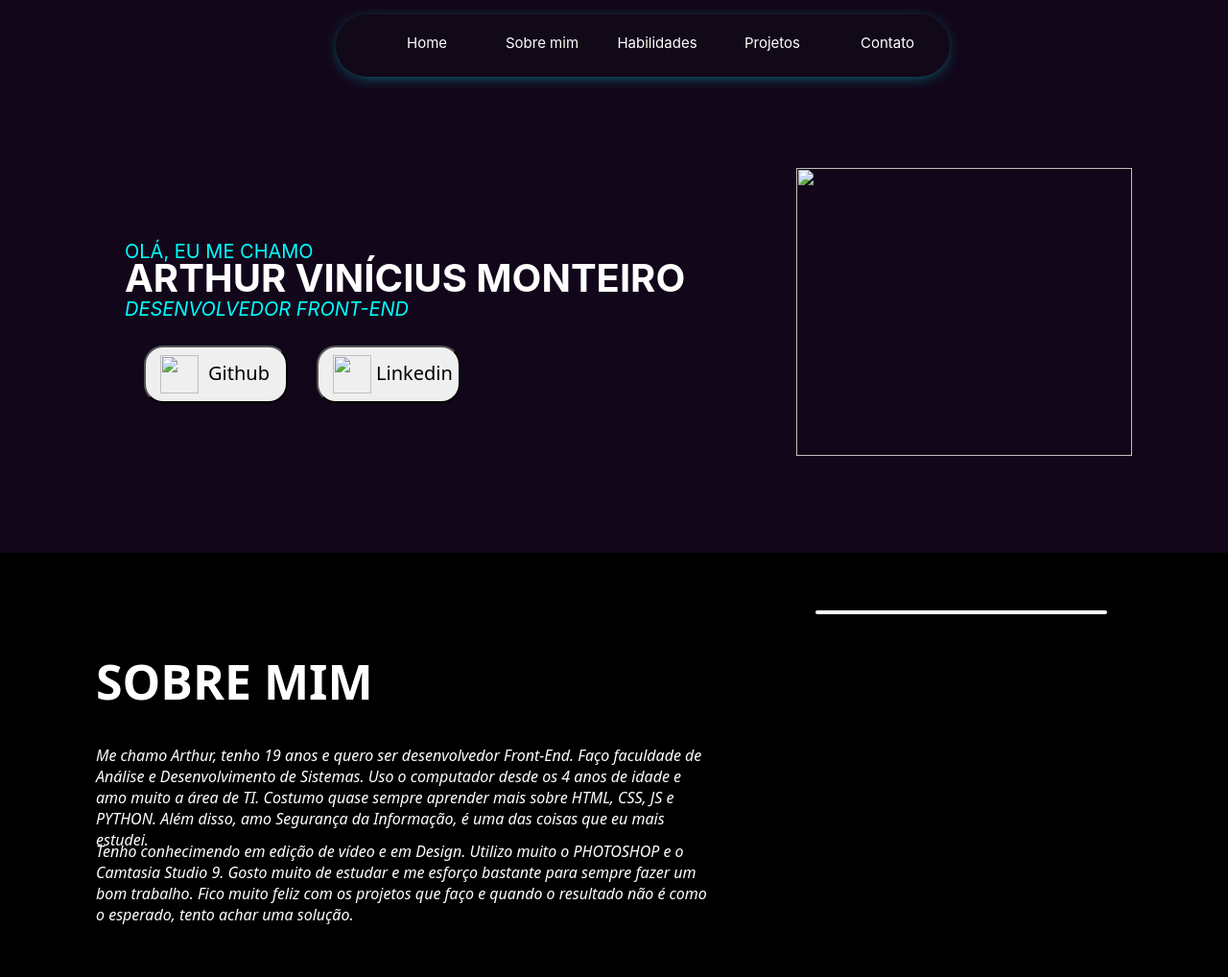
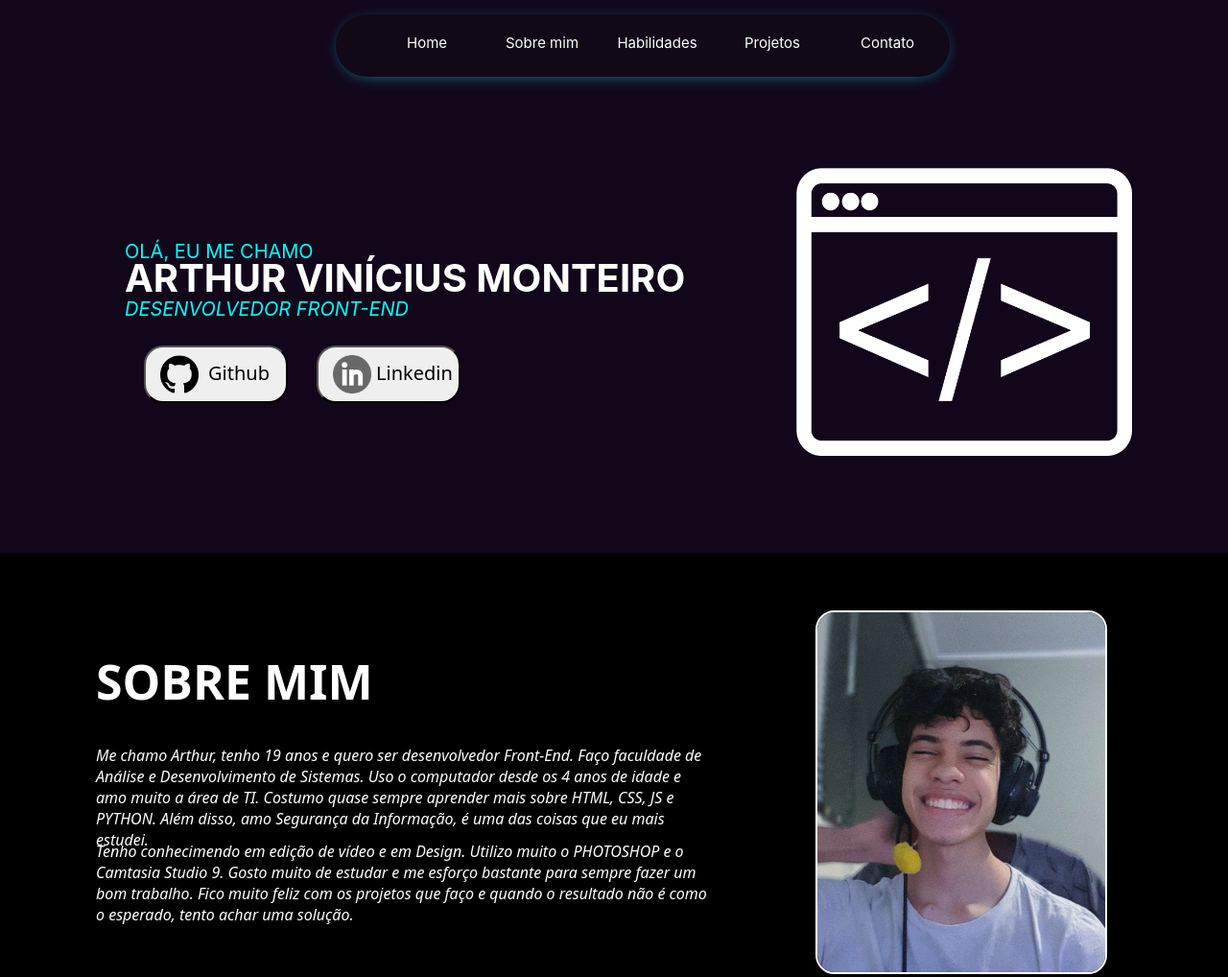
Before and after one commit to Arthurvdev/Portifolio, a plain HTML site: page index.html in a window 1280 px wide. Shown: the top 1018 px of the page at 96% size. Drawn offline with Linux system fonts and the light colour scheme.

Commit message:
Update index.html

```diff
--- a/index.html
+++ b/index.html
@@ -23,13 +23,13 @@
 
 
     <div class="home">
-        <img id="imagem_home" src="imagens/imagem_home.png">
+        <img id="imagem_home" src="imagem_home.png">
         <p id="p1">OLÁ, EU ME CHAMO</p>
         <h1 id="nome">ARTHUR VINÍCIUS MONTEIRO</h1>
         <p id="p2">DESENVOLVEDOR FRONT-END</p>
 
-       <a href="https://github.com/Arthurvdev/"><button id="botão"><img id="imagem_botão" src="imagens/logotipo-do-github.png" alt=""><p>Github</p></button></a>
-       <a href="https://www.linkedin.com/in/arthur-vin%C3%ADcius-monteiro/"><button id="botão_linkedin"><img id="imagem_botão_linkedin" src="imagens/linkedin.png" alt=""><p>Linkedin</p></button></a>
+       <a href="https://github.com/Arthurvdev/"><button id="botão"><img id="imagem_botão" src="logotipo-do-github.png" alt=""><p>Github</p></button></a>
+       <a href="https://www.linkedin.com/in/arthur-vin%C3%ADcius-monteiro/"><button id="botão_linkedin"><img id="imagem_botão_linkedin" src="linkedin.png" alt=""><p>Linkedin</p></button></a>
     </div>
 
     <div class="sobre_mim">
@@ -46,7 +46,7 @@
             muito feliz com os projetos que faço e quando o resultado não é como o esperado, tento achar uma solução.
         </p>
 
-        <img id="img" src="imagens/minhafoto.png" width="300" alt="">
+        <img id="img" src="minhafoto.png" width="300" alt="">
     </div>
 
 
```
